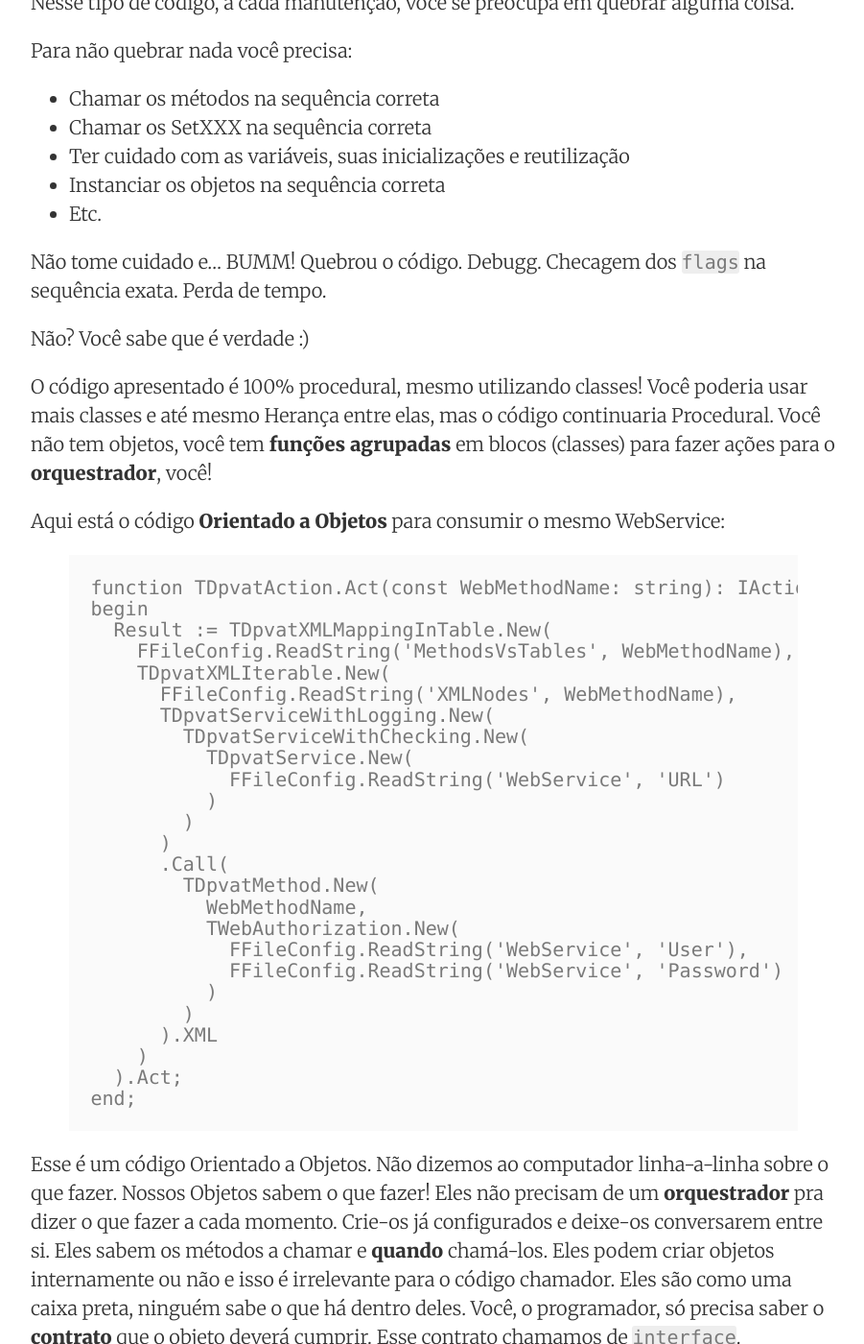
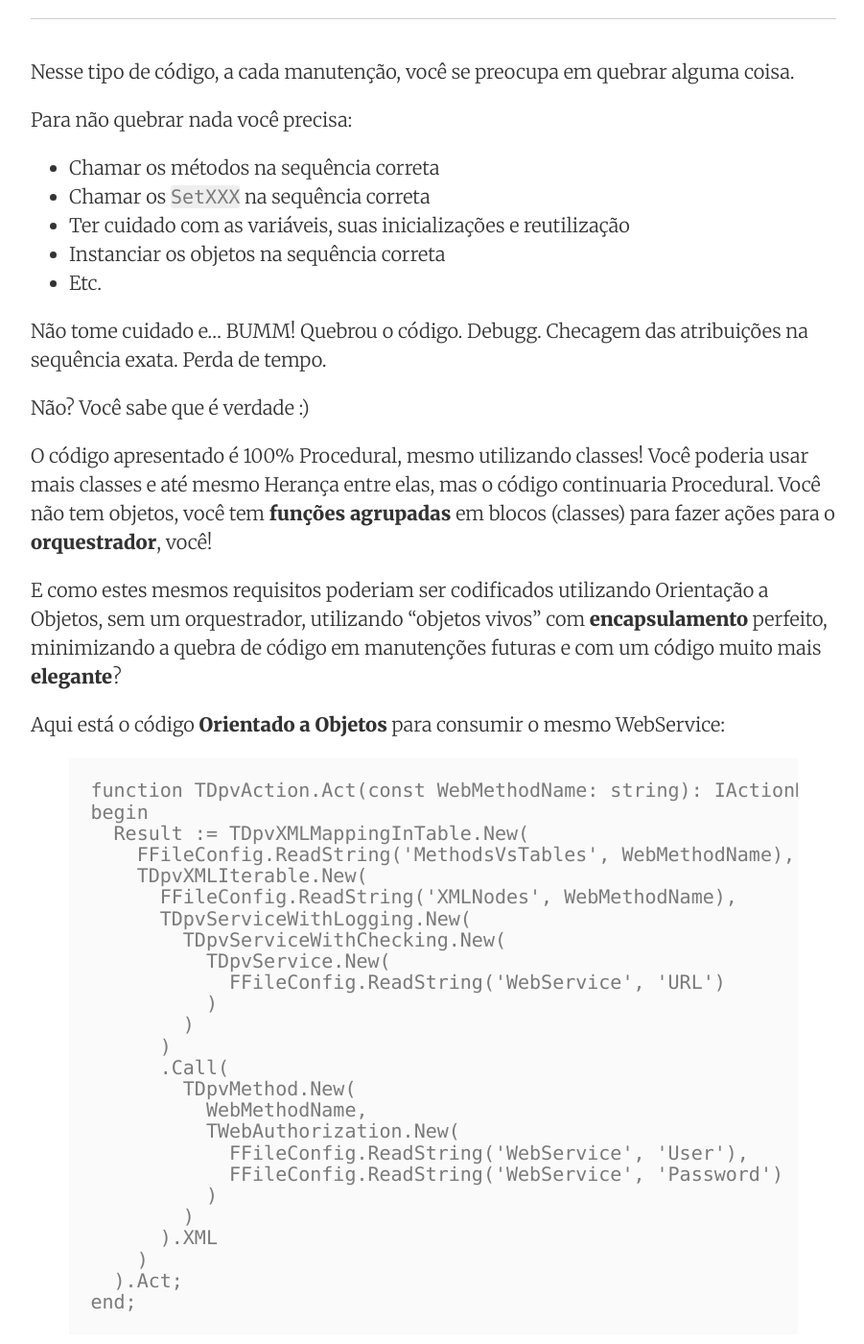
Before and after one commit to mdbs99/opp, a Jekyll site: the page built from _posts/2016-01-03-pensando-em-objetos.md, in a window 1280 px wide and 1400 px high, scrolled down 4514 px. Shown: the whole window at 96% size, without its empty margins (188-1089 px from the left). Built offline with Jekyll 4.4.1, drawn with Linux system fonts in a browser that asks for light colours; nearby versions of some CDN libraries; comment, search, counter and statistics services are not loaded; some of the changed text lies outside the part shown.

Commit message:
Novo post "pensando em objetos"

```diff
--- a/_posts/2016-01-03-pensando-em-objetos.md
+++ b/_posts/2016-01-03-pensando-em-objetos.md
@@ -22,7 +22,7 @@
 
 <!--more-->
 
-![Pensando](/images/photo-thinking.jpg)
+![Pensando](/images/photo-1446511437394-36cdff3ae1b3.jpg)
 
 Pensar em Objetos é uma mudança de paradigma enorme para quem começou a programar em
 linguagens procedurais como C, ASM ou Pascal e não conseguiu — ou nunca quis — mudar o *mindset*
@@ -48,7 +48,8 @@
 
 Como é automatizado, precisamos de um `Log`. Em texto mesmo. Um `Log` que grave a execução, método, horário, usuário/senha, exeções, etc.
 
-O cliente também quer testar o WebService utilizando um Form (GUI) para ver se está tudo funcionando, mostrando na tela o XML recebido.
+O cliente também quer testar o WebService utilizando um Form (GUI) para ver se está tudo funcionando, mostrando na tela o XML recebido
+de acordo com o método a ser executado, escolhido numa `ComboBox`.
 Quando o Form é utilizado o sistema não precisa criar `Log`, mas precisa mostrar exceções na tela.
 Mas quando em execução em `batch`, ele precisa gravar o `Log` de execução e de exceções.
 
@@ -65,17 +66,17 @@
 **Atenção**: Eu digitei a `procedure` diretamente no post, sem teste de compilação, então podem haver erros de sintaxe.
 
 {% highlight pascal %}
-procedure TDpvatAction.Act(const WebMethodName: string);
+procedure TDpvAction.Act(const WebMethodName: string);
 var
-  Client: TDpvatService;
-  Mapping: TDpvatXMLMappingInTable;
+  Client: TDpvService;
+  Mapping: TDpvXMLMappingInTable;
   XML: string;
   XMLIterable: TXMLIterable;
 begin
   // FFileConfig é um atributo da classe
 
-  Client := TDpvatService.Create;
-  Mapping := TDpvatXMLMappingInTable.Create;
+  Client := TDpvService.Create;
+  Mapping := TDpvXMLMappingInTable.Create;
   XMLIterable := TXMLIterable.Create;
   try
     // Configura a URL do WebService
@@ -138,38 +139,42 @@
 Para não quebrar nada você precisa:
 
   * Chamar os métodos na sequência correta
-  * Chamar os SetXXX na sequência correta
+  * Chamar os `SetXXX` na sequência correta
   * Ter cuidado com as variáveis, suas inicializações e reutilização
   * Instanciar os objetos na sequência correta
   * Etc.
 
-Não tome cuidado e... BUMM! Quebrou o código. Debugg. Checagem dos `flags` na sequência exata. Perda de tempo.
+Não tome cuidado e... BUMM! Quebrou o código. Debugg. Checagem das atribuições na sequência exata. Perda de tempo.
 
 Não? Você sabe que é verdade :)
 
-O código apresentado é 100% procedural, mesmo utilizando classes!
+O código apresentado é 100% Procedural, mesmo utilizando classes!
 Você poderia usar mais classes e até mesmo Herança entre elas,
 mas o código continuaria Procedural. Você não tem objetos, você tem **funções agrupadas**
 em blocos (classes) para fazer ações para o **orquestrador**, você!
 
+E como estes mesmos requisitos poderiam ser codificados utilizando Orientação a Objetos,
+sem um orquestrador, utilizando "objetos vivos" com **encapsulamento** perfeito, minimizando a quebra de código
+em manutenções futuras e com um código muito mais **elegante**?
+
 Aqui está o código **Orientado a Objetos** para consumir o mesmo WebService:
 
 {% highlight objectpascal %}
-function TDpvatAction.Act(const WebMethodName: string): IActionResult;
+function TDpvAction.Act(const WebMethodName: string): IActionResult;
 begin
-  Result := TDpvatXMLMappingInTable.New(
+  Result := TDpvXMLMappingInTable.New(
     FFileConfig.ReadString('MethodsVsTables', WebMethodName),
-    TDpvatXMLIterable.New(
+    TDpvXMLIterable.New(
       FFileConfig.ReadString('XMLNodes', WebMethodName),
-      TDpvatServiceWithLogging.New(
-        TDpvatServiceWithChecking.New(
-          TDpvatService.New(
+      TDpvServiceWithLogging.New(
+        TDpvServiceWithChecking.New(
+          TDpvService.New(
             FFileConfig.ReadString('WebService', 'URL')
           )
         )
       )
       .Call(
-        TDpvatMethod.New(
+        TDpvMethod.New(
           WebMethodName,
           TWebAuthorization.New(
             FFileConfig.ReadString('WebService', 'User'),
@@ -182,8 +187,8 @@
 end;
 {% endhighlight text %}
 
-Esse é um código Orientado a Objetos. Não dizemos ao computador linha-a-linha sobre o que fazer.
-Nossos Objetos sabem o que fazer! Eles não precisam de um **orquestrador** pra dizer o que fazer a cada momento.
+Esse é um código verdadeiramente Orientado a Objetos. Não dizemos ao computador linha-a-linha sobre o que fazer.
+Os Objetos sabem o que fazer! Eles não precisam de um **orquestrador** lhes dizendo o que fazer a cada momento.
 Crie-os já configurados e deixe-os conversarem entre si. Eles sabem os métodos a chamar e **quando** chamá-los.
 Eles podem criar objetos internamente ou não e isso é irrelevante para o código chamador. Eles são como uma
 caixa preta, ninguém sabe o que há dentro deles. Você, o programador, só precisa saber o **contrato** que o
@@ -209,10 +214,10 @@
 Eu uso `Decorators` ao invés de `properties` ou `SetXXX` para ligar/desligar `flags` (atributos).
 Assim não preciso **completar** a(s) classe(s) numa sequência correta de chamadas dos métodos.
 
-Se eu não preciso do `Log`, não utilizo o `decorator` do `Service` de `Log` que chamei de `TDpvatServiceWithLogging`;
-o mesmo para a checagem de Exceções, que chamei de `TDpvatServiceWithChecking`.
+Se eu não preciso do `Log`, não utilizo o `decorator` do `Service` de `Log` que chamei de `TDpvServiceWithLogging`;
+o mesmo para a checagem de Exceções, que chamei de `TDpvServiceWithChecking`.
 
-O método de chamada no WebService é uma classe separada, que chamei de `TDpvatMethod`.
+O método de chamada no WebService é uma classe separada, que chamei de `TDpvMethod`.
 Cada autorização (usuário/senha) também é uma classe, que chamei de `TWebAuthorization`... enfim.
 
 Viu as diferenças?
```
Also changed, not shown: other parts of _posts/2016-01-03-pensando-em-objetos.md (+2 -2 lines), _posts/2015-12-29-o-que-e-orientacao-a-objetos.md (+3 -0 lines), images/me.jpeg (deleted), images/photo-1446511437394-36cdff3ae1b3.jpg (added), images/photo-1451340124423-6311db67a5d9.jpg (added), images/photo-thinking.jpg (deleted).
